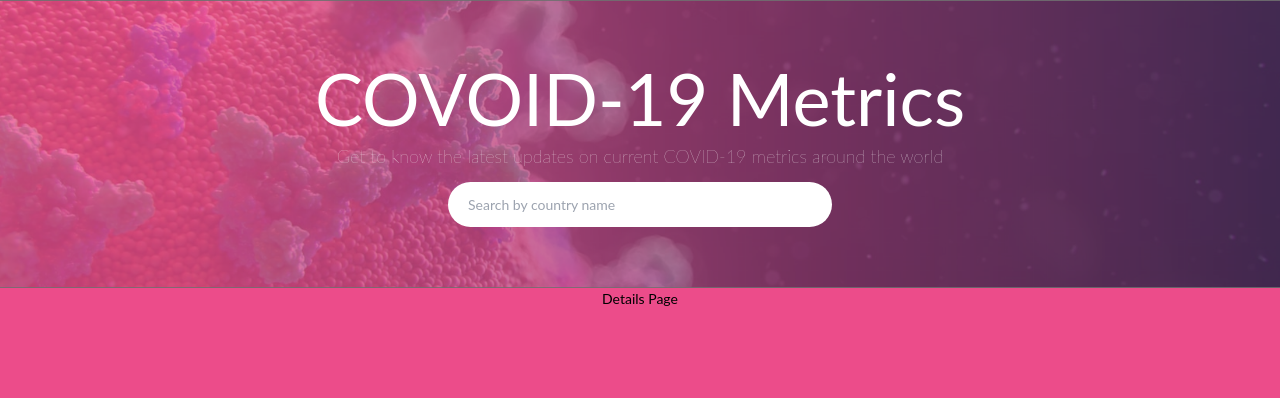
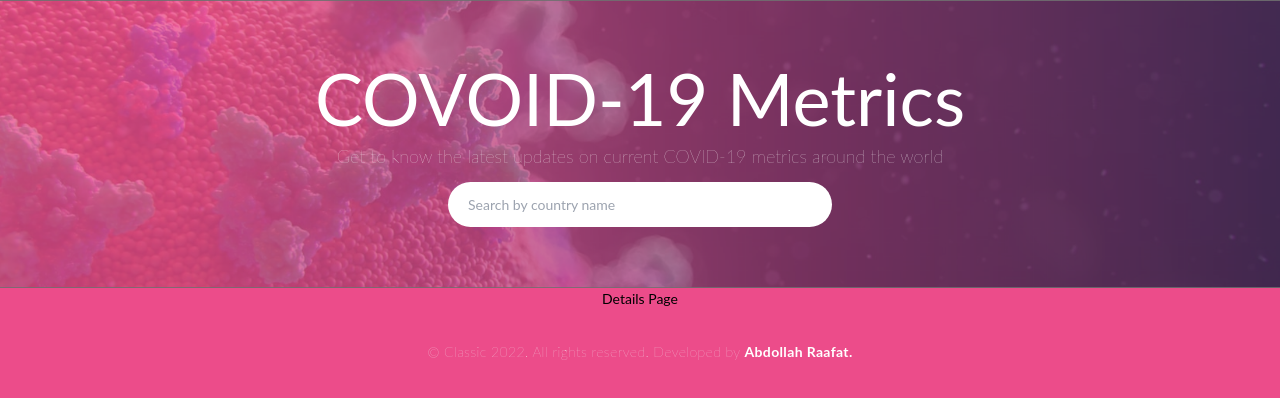
Before and after one commit to AbdollahRaafat/covid-19, a React (Create React App) app: page /1 in a window 1280 px wide. Shown: the top 398 px of the page. Built offline with nearby package versions, Linux system fonts and the light colour scheme.

Commit message:
Add footer componatnt

```diff
--- a/src/App.css
+++ b/src/App.css
@@ -32,6 +32,7 @@
   from {
     transform: rotate(0deg);
   }
+
   to {
     transform: rotate(360deg);
   }
--- a/src/App.js
+++ b/src/App.js
@@ -4,6 +4,7 @@ import { Routes, Route } from 'react-router-dom';
 import Hero from './components/Hero';
 import Home from './pages/Home';
 import Details from './pages/Details';
+import Footer from './components/Footer';
 
 function App() {
   return (
@@ -13,6 +14,7 @@ function App() {
         <Route path="/" element={<Home />} />
         <Route path="/:id" element={<Details />} />
       </Routes>
+      <Footer />
     </div>
   );
 }
--- a/src/components/Country.jsx
+++ b/src/components/Country.jsx
@@ -2,7 +2,7 @@ import { PropTypes } from 'prop-types';
 import { BsArrowRightCircle } from 'react-icons/bs';
 
 const Country = ({ country, TotalConfirmed }) => (
-  <div className="border border-pink-600 p-5">
+  <div className="border border-pink-300 p-5 country">
     <div className="flex justify-end items-end">
       <BsArrowRightCircle />
     </div>
--- /dev/null
+++ b/src/components/Footer.jsx
@@ -0,0 +1,14 @@
+import React from 'react';
+
+const Footer = () => (
+  <div className="py-8 flex justify-center items-center">
+    <h1 className="font-thin text-gray-100 tracking-wide">
+      &copy; Classic 2022. All rights reserved. Developed by
+      {' '}
+      <a className="text-white font-bold" href="https://github.com/AbdollahRaafat">Abdollah Raafat.</a>
+      {' '}
+    </h1>
+  </div>
+);
+
+export default Footer;
--- a/src/index.css
+++ b/src/index.css
@@ -19,3 +19,10 @@ body {
   background-size: cover;
   background-position: center;
 }
+
+.country {
+  background: url('./images/Country\ background.png');
+  background-repeat: no-repeat;
+  background-size: cover;
+  background-position: center;
+}
```
Also changed, not shown: src/images/Country background.png (added).
